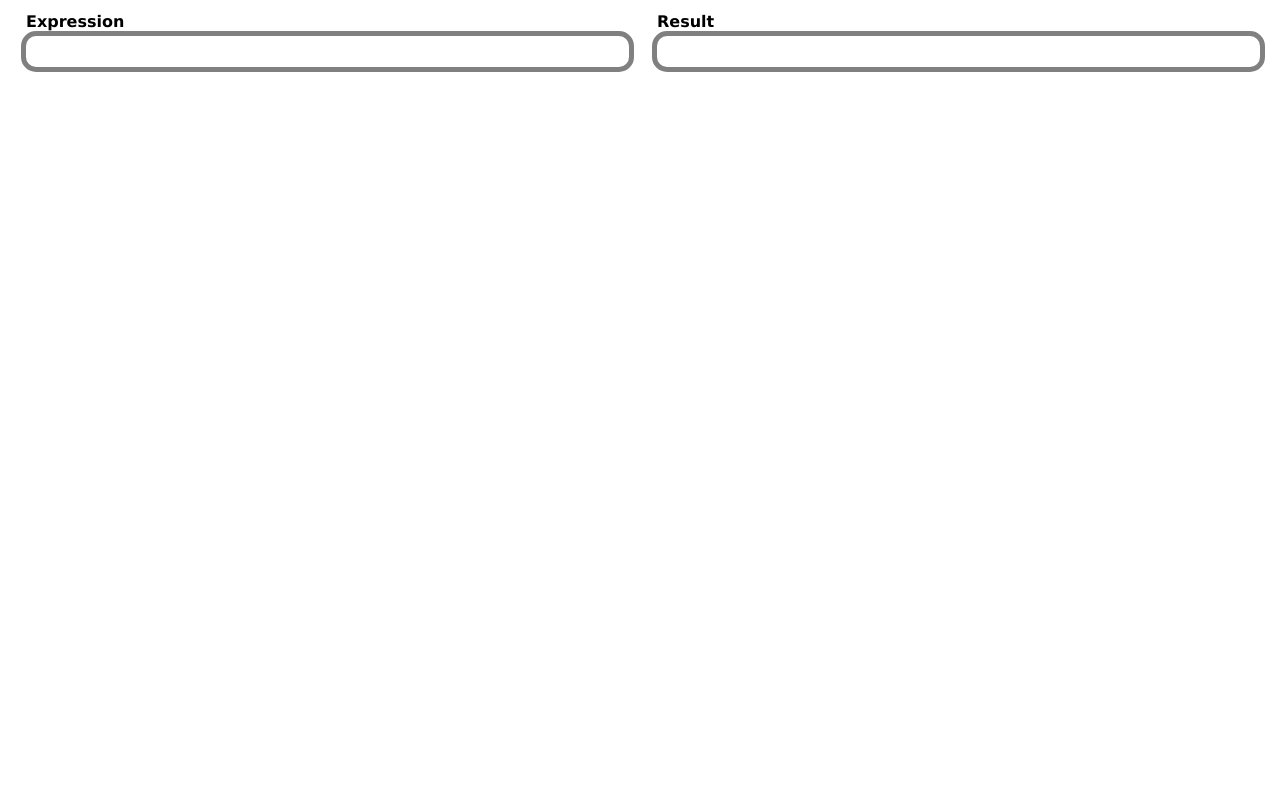
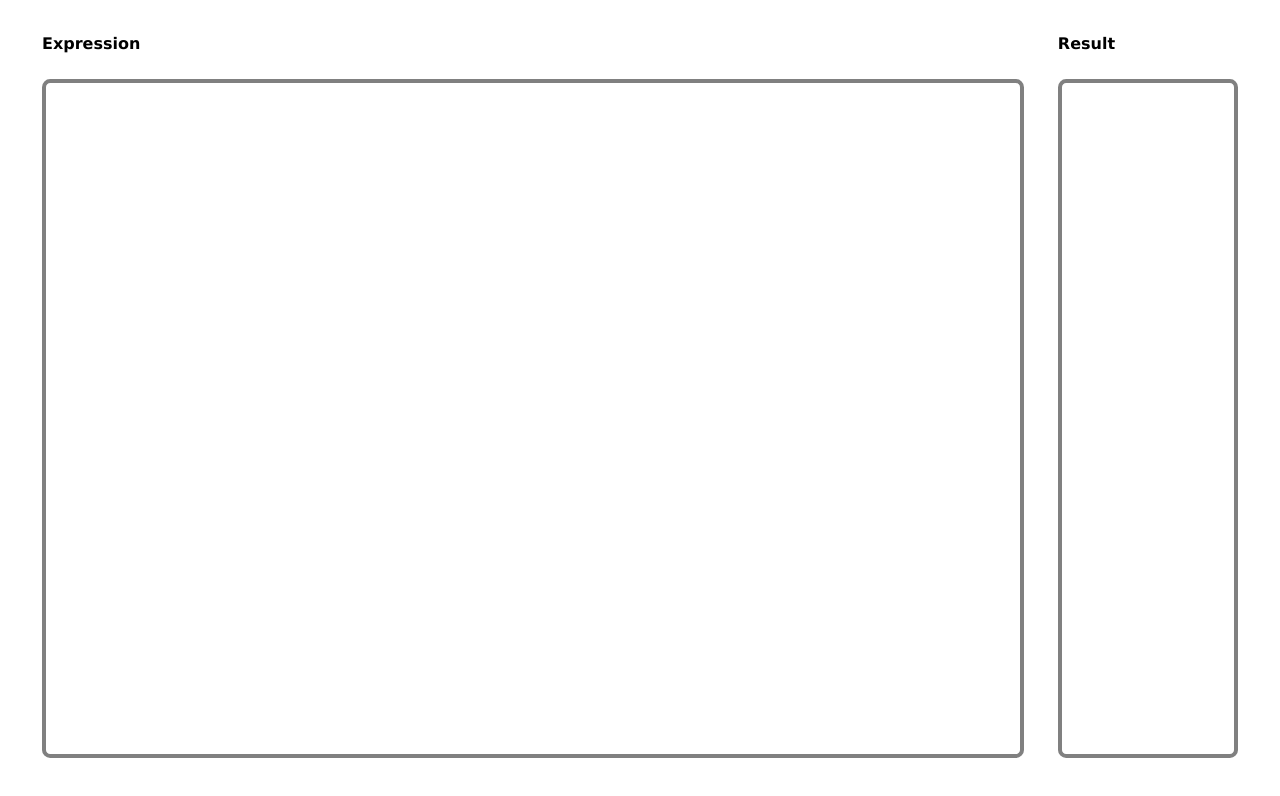
Before and after one commit to davidholmedal/DavidHolmedal, a plain HTML site: page justcalc.html in a window 1280 px wide. Drawn offline with Linux system fonts and the light colour scheme.

Commit message:
Update justcalc.html

```diff
--- a/justcalc.html
+++ b/justcalc.html
@@ -6,37 +6,56 @@
   <meta name="viewport" content="width=device-width, initial-scale=1.0" />
   <title>JustCalc</title>
     <style>
-      body {
+* {
+  outline: 0px solid red;
+  margin: 0;
+}
+
+body {
   font-family: verdana;
   font-weight: 800;
+  position: absolute;
+  padding: 0em;
+  width: 100%;
+  height: 100%;
 }
 
 
 table{
-  width: 100%;
+  position: absolute;
+  top: 1.5em;
+  left: 1.5em;
+  width: calc(100% - 3em);
+  height: calc(100% - 3em);
+}
+
+#col1 {
+  padding: .1em 1em .1em 1em;
+  height: 2em;
+  width: 50%;
+  min-width: 100px;
+}
+
+#col2 {
+  padding: .1em 1em .1em 1em;
+  width: 10%;
+  min-width: 100px;
 }
 
 td {
-  padding: .1em 1em .1em 1em;
+  padding: 1em;
 }
 
-input{
-  outline: .25em solid gray;
-  border: none;
-  padding: .2em .0em .2em .3em;
+textarea {
+  box-sizing:border-box;
+  border: .25em solid gray;
+  padding: .4em .75em .4em .75em;
   border-radius: .5em;
   font-size: 1.25em;
   font-weight: 100;
-}
-
-#expr_field {
   width: 100%;
-  min-width: 60px;
-}
-
-#result_field {
-  width: 100%;
-  min-width: 60px;
+  height: 100%;
+  resize: none;
 }
 
     </style>
@@ -69,13 +88,28 @@ function setup(){
 
 
 function _eval(){
-  let expr = document.getElementById("expr_field").value;
-  console.log("expr = " + expr);
-  let result = eval(expr);
-  console.log("result = " + result);
-  document.getElementById("result_field").value = result;
+  //let expr = document.getElementById("expr_field").value;
+  let txt = document.getElementById("expr_field").value;
+  const lines = txt.split(/\r?\n/);
+  console.log(lines);
+
+  let results = [];
+  for (let line of lines){
+    if (line.trim().length === 0) {
+      results.push("");
+      continue;
+    }
+    results.push(eval(line));
+  }
+
+
+  console.log("results = " + results);
+  let results_txt = "";
+  for (const res of results){
+    results_txt += res + "\n";
+  }
+  document.getElementById("result_field").value = results_txt;
 }
-
 
   </script>
 
@@ -83,8 +117,20 @@ function _eval(){
 <body onload="setup()">
 
   <table>
-    <tr><td>Expression</td><td>Result</td></tr>
-    <tr><td><input type="text" id="expr_field" name="expr_field" onkeyup="_eval()"></td><td><input type="text" id="result_field" name="result_field" readonly=true></td></tr>
+    <tr><td id="col1">Expression</td><td id="col2">Result</td></tr>
+    <tr>
+      <td>
+      <div style="display:flex; height:100%; width:100%;">
+        <textarea id="expr_field" name="expr_field" onkeyup="_eval()"></textarea>
+      </div>
+      </td>
+
+      <td>
+        <div style="display:flex; height:100%; width:100%;">
+          <textarea type="text" id="result_field" name="result_field" readonly=true></textarea>
+        </div>
+        </td>
+      </tr>
   </table>
 </body>
 </html>
```
